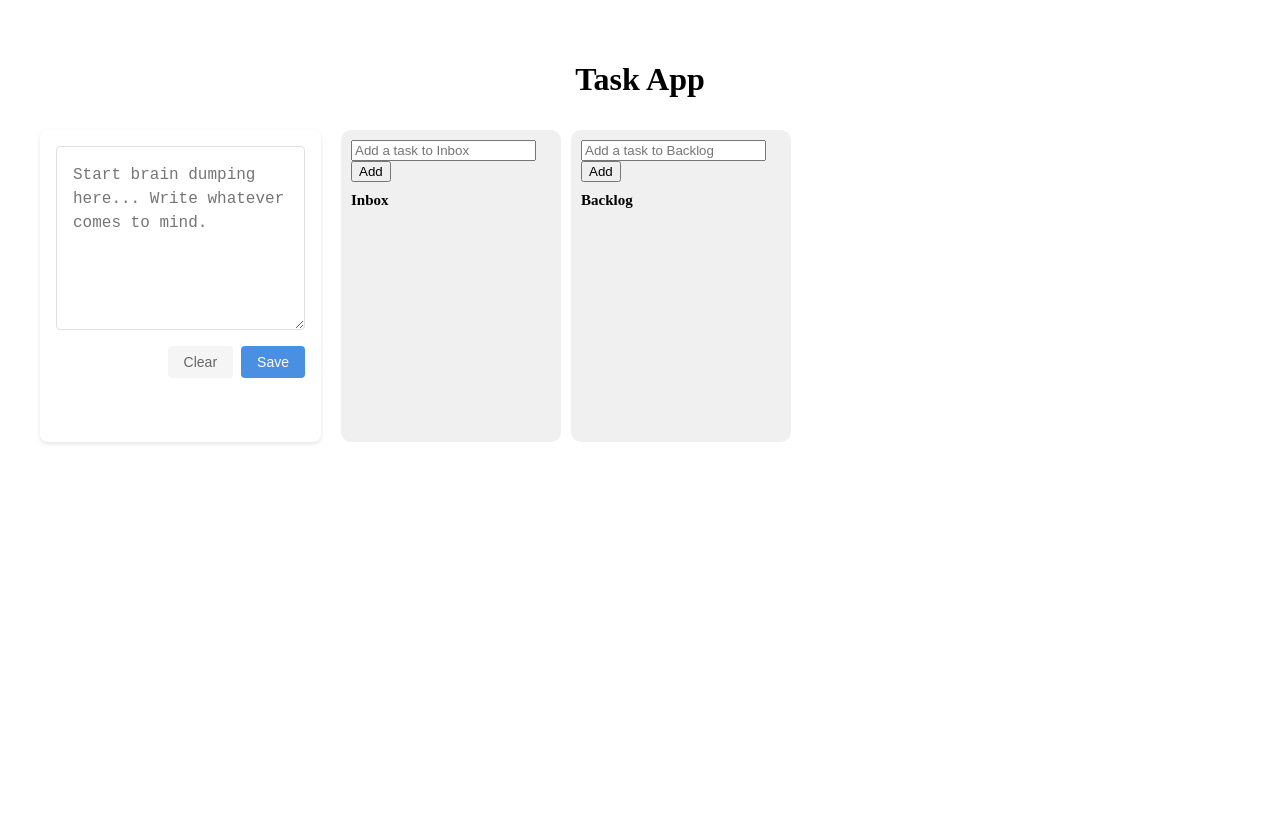
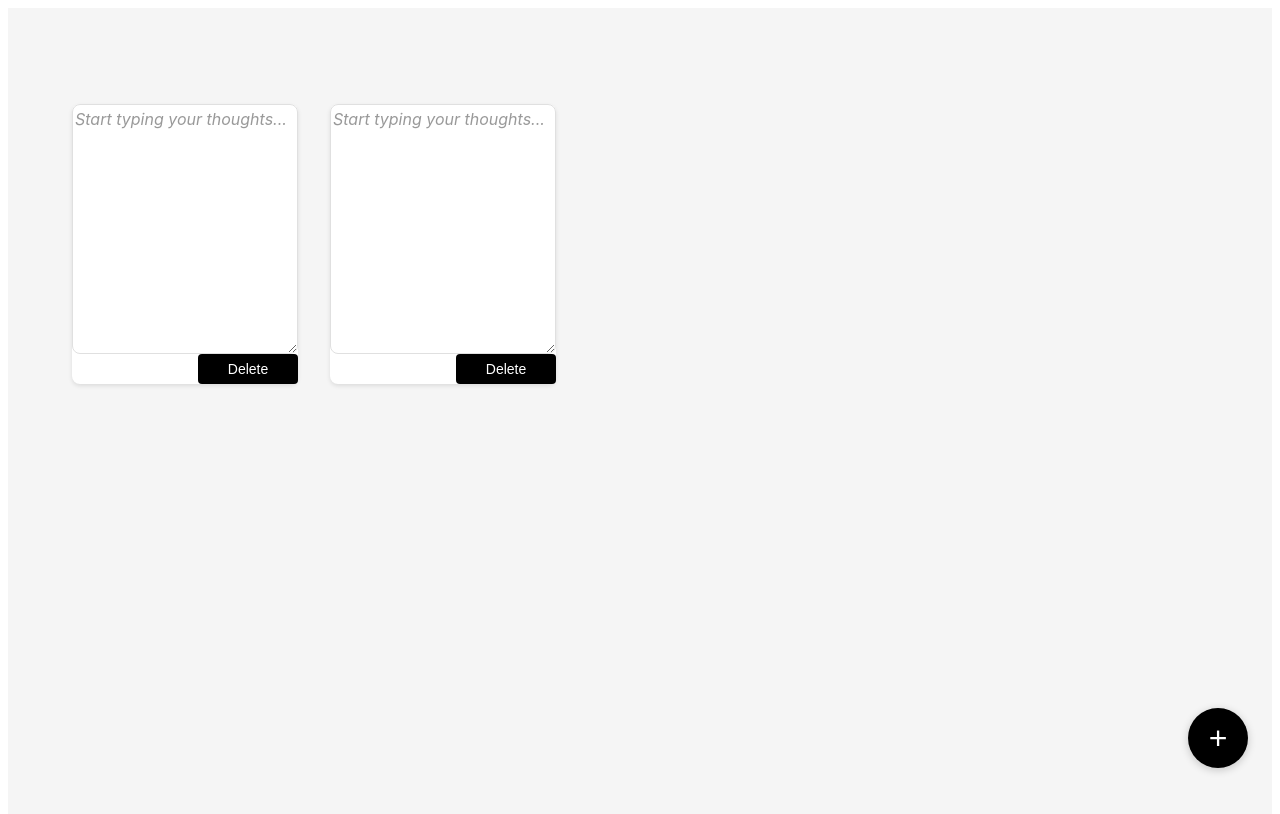
Before and after one commit to davy1ex/todoster, a React (Vite) app: page / in a window 1280 px wide. Shown: the top 814 px of the page. Built offline with nearby package versions, Linux system fonts and the light colour scheme.

Commit message:
Redesign to minimal TXT todo app

```diff
--- /dev/null
+++ b/src/app/App.css
@@ -0,0 +1,14 @@
+.app {
+    min-height: 100vh;
+    padding: 2rem;
+    background-color: #f5f5f5;
+    display: flex;
+    justify-content: center;
+    align-items: flex-start;
+}
+
+@media (max-width: 768px) {
+    .app {
+        padding: 1rem;
+    }
+}
--- a/src/app/App.tsx
+++ b/src/app/App.tsx
@@ -1,10 +1,10 @@
-import { BasicLayout } from "@/shared/ui/BasicLayout"
-import { TaskManagementProvider } from "@/features/taskManagement/model/TaskManagementProvider"
+import { BrainDump } from "@/widgets/brainDump/ui/BrainDump"
+import "./App.css"
 
 export const App = () => {
     return (
-        <TaskManagementProvider>
-            <BasicLayout />
-        </TaskManagementProvider>
+        <div className="app">
+            <BrainDump />
+        </div>
     )
 }
--- /dev/null
+++ b/src/widgets/brainDump/model/store.ts
@@ -0,0 +1,53 @@
+import { create } from "zustand";
+import { persist, createJSONStorage } from "zustand/middleware";
+import type { BrainDumpStore, BrainDump } from "./types";
+
+const generateId = () => Math.random().toString(36).substring(2, 15);
+
+const useBrainDumpStore = create<BrainDumpStore>()(
+  persist(
+    (set, get) => ({
+      dumps: [],
+      sharedContent: "",
+      activeDumpId: null,
+      createDump: () => {
+        const newDump: BrainDump = {
+          id: generateId(),
+          createdAt: new Date().toISOString(),
+          updatedAt: new Date().toISOString(),
+        };
+        set((state) => ({
+          dumps: [...state.dumps, newDump],
+          activeDumpId: newDump.id,
+        }));
+      },
+      updateContent: (content: string) => {
+        set((state) => ({
+          sharedContent: content,
+          dumps: state.dumps.map((dump) => ({
+            ...dump,
+            updatedAt: new Date().toISOString(),
+          })),
+        }));
+      },
+      getActiveDump: () => {
+        const state = get();
+        return state.dumps.find((dump) => dump.id === state.activeDumpId);
+      },
+      setActiveDump: (id: string) => {
+        set({ activeDumpId: id });
+      },
+      deleteDump: (id: string) => {
+        set((state) => ({
+          dumps: state.dumps.filter((dump) => dump.id !== id),
+        }));
+      },
+    }),
+    {
+      name: "brain-dump-storage",
+      storage: createJSONStorage(() => localStorage),
+    },
+  ),
+);
+
+export { useBrainDumpStore };
--- /dev/null
+++ b/src/widgets/brainDump/model/types.ts
@@ -0,0 +1,16 @@
+export type BrainDump = {
+  id: string;
+  createdAt: string;
+  updatedAt: string;
+};
+
+export type BrainDumpStore = {
+  dumps: BrainDump[];
+  sharedContent: string;
+  activeDumpId: string | null;
+  createDump: () => void;
+  updateContent: (content: string) => void;
+  getActiveDump: () => BrainDump | undefined;
+  setActiveDump: (id: string) => void;
+  deleteDump: (id: string) => void;
+};
--- /dev/null
+++ b/src/widgets/brainDump/ui/BrainDump.css
@@ -0,0 +1,129 @@
+.brainDump__container {
+    padding: 2rem;
+    width: 100%;
+    min-height: 100vh;
+    background: #f5f5f5;
+}
+
+.brainDump__grid {
+    display: flex;
+    flex-wrap: wrap;
+    grid-template-columns: repeat(auto-fill, minmax(300px, 1fr));
+    gap: 2rem;
+    width: 100%;
+    margin-top: 2rem;
+}
+
+.brainDump {
+    display: flex;
+    flex-direction: column;
+    justify-content: center;
+    flex-wrap: wrap;
+    background: #fff;
+    border-radius: 8px;
+    box-shadow: 0 2px 4px rgba(0, 0, 0, 0.1);
+    /* padding: 1rem; */
+    height: fit-content;
+}
+
+.brainDump__textarea {
+    display: flex;
+    max-width: 100%;
+    height: 250px;
+    /* padding: 1rem; */
+    border: 1px solid #e0e0e0;
+    border-radius: 4px;
+    font-size: 1rem;
+    line-height: 1.5;
+    resize: both;
+    overflow: auto;
+    transition: border-color 0.2s ease;
+    font-family: -apple-system, BlinkMacSystemFont, 'Segoe UI', Roboto, Oxygen, Ubuntu, Cantarell, 'Open Sans', 'Helvetica Neue', sans-serif;
+    box-sizing: border-box;
+    border-radius: 8px;
+}
+
+.brainDump__textarea:focus {
+    outline: none;
+    border-color: black;
+    box-shadow: 0 0 0 2px rgba(74, 144, 226, 0.1);
+}
+
+.brainDump__textarea::placeholder {
+    color: #999;
+    font-style: italic;
+}
+
+.brainDump__deleteButton {
+    margin-left: auto;
+    padding: 0 1rem;
+    background-color: black;
+    color: white;
+    border: none;
+    border-radius: 4px;
+    cursor: pointer;
+    font-size: 0.875rem;
+    transition: background-color 0.2s ease;
+    width: 100px;
+    height: 30px;
+}
+
+.brainDump__deleteButton:hover {
+    background-color: #666;
+}
+
+.brainDump__addButton {
+    position: fixed;
+    bottom: 2rem;
+    right: 2rem;
+    width: 60px;
+    height: 60px;
+    border-radius: 50%;
+    background: black;
+    color: white;
+    border: none;
+    font-size: 2rem;
+    cursor: pointer;
+    display: flex;
+    align-items: center;
+    justify-content: center;
+    box-shadow: 0 2px 8px rgba(0, 0, 0, 0.2);
+    transition: transform 0.2s ease, background-color 0.2s ease;
+    z-index: 1000;
+}
+
+.brainDump__addButton:hover {
+    transform: scale(1.1);
+    background-color: #666;
+}
+
+.brainDump__timestamp {
+    margin-top: 0.5rem;
+    font-size: 0.8rem;
+    color: #666;
+    text-align: right;
+}
+
+@media (max-width: 768px) {
+    .brainDump__addButton {
+        right: 1rem;
+        top: -50px;
+    }
+}
+
+@media (max-width: 600px) {
+    .brainDump__addButton {
+        right: 1rem;
+        top: 5px;
+    }
+    .brainDump__container {
+        padding: 1rem;
+        max-width: 100%;
+    }
+    .brainDump {
+        max-width: 90%;
+    }
+    .brainDump__grid {
+        grid-template-columns: repeat(auto-fill, minmax(250px, 1fr));
+    }
+}
--- /dev/null
+++ b/src/widgets/brainDump/ui/BrainDump.tsx
@@ -0,0 +1,52 @@
+import { useCallback, useEffect } from 'react';
+import { useBrainDumpStore } from '../model/store';
+import './BrainDump.css';
+
+export const BrainDump = () => {
+    const { dumps, sharedContent, createDump, updateContent, deleteDump } = useBrainDumpStore();
+
+    useEffect(() => {
+        // Create initial dump if none exists
+        if (dumps.length === 0) {
+            createDump();
+        }
+    }, [dumps.length, createDump]);
+
+    const handleChange = useCallback((e: React.ChangeEvent<HTMLTextAreaElement>) => {
+        updateContent(e.target.value);
+    }, [updateContent]);
+
+    const handleAddNew = useCallback(() => {
+        createDump();
+    }, [createDump]);
+
+    const handleDelete = useCallback((id: string) => {
+        deleteDump(id);
+    }, [deleteDump]);
+
+    return (
+        <div className="brainDump__container">
+            <button className="brainDump__addButton" onClick={handleAddNew}>
+                <span>+</span>
+            </button>
+            <div className="brainDump__grid">
+                {dumps.map((dump) => (
+                    <div key={dump.id} className="brainDump">
+                        <textarea
+                            className="brainDump__textarea"
+                            value={sharedContent}
+                            onChange={handleChange}
+                            placeholder="Start typing your thoughts..."
+                        />
+                        <button
+                            className="brainDump__deleteButton"
+                            onClick={() => handleDelete(dump.id)}
+                        >
+                            Delete
+                        </button>
+                    </div>
+                ))}
+            </div>
+        </div>
+    );
+};
```
Also changed, not shown: package.json (+49 -29 lines), 1 other file (tests, documents, lock files or other folders).
